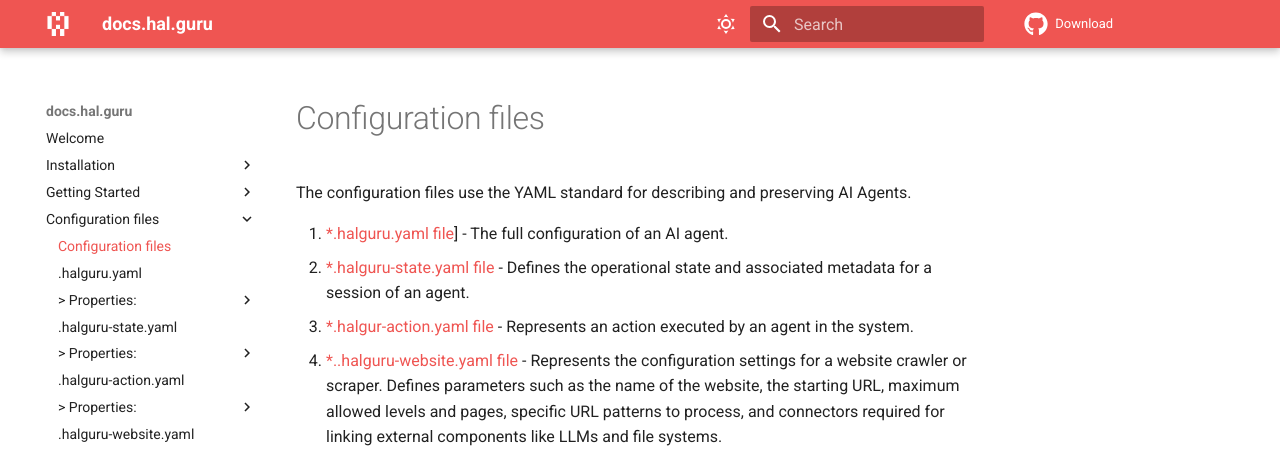
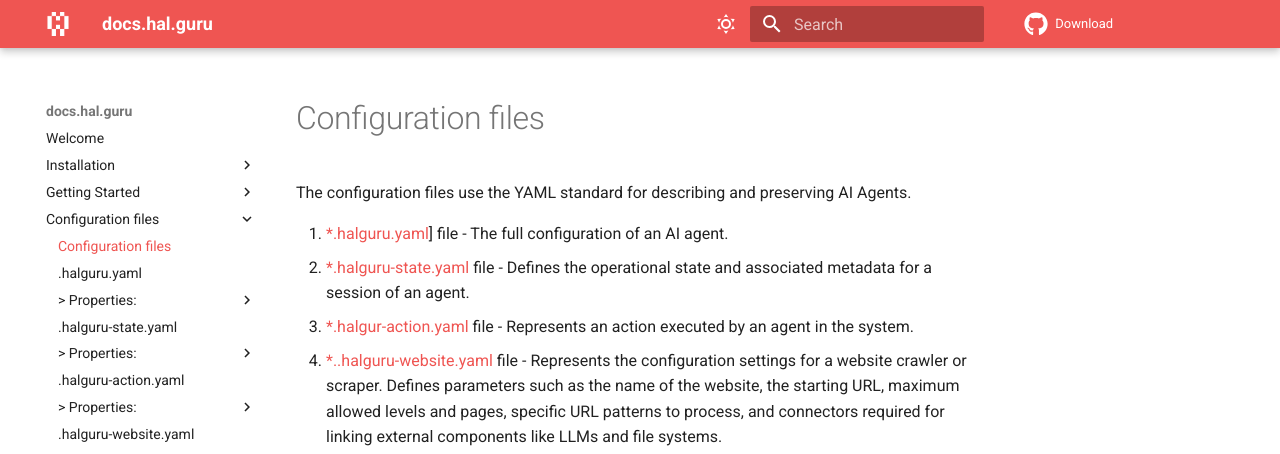
Before and after one commit to HAL-guru/hal.guru, an MkDocs documentation site: the page built from docs/models/index.md, in a window 1280 px wide. Shown: the top 454 px of the page. Built offline with MkDocs 1.6.1 and Material for MkDocs 9.7.7, drawn with Linux system fonts in a browser that asks for light colours; comment, search, counter and statistics services are not loaded.

Commit message:
Fix formatting issues in links and file descriptions.
Corrected misplaced brackets and improved consistency by aligning file descriptions with proper formatting. This ensures better readability and adherence to documentation standards.

```diff
--- a/docs/models/index.md
+++ b/docs/models/index.md
@@ -1,6 +1,6 @@
 The configuration files use the YAML standard for describing and preserving AI Agents.
 
-1. [*.halguru.yaml file](https://docs.hal.guru/models/%28halguru%29/)] - The full configuration of an AI agent.
-2. [*.halguru-state.yaml file](https://docs.hal.guru/models/%28state%29/) - Defines the operational state and associated metadata for a session of an agent.
-3. [*.halgur-action.yaml file](https://docs.hal.guru/models/%28action%29/) - Represents an action executed by an agent in the system.
-4. [*..halguru-website.yaml file](https://docs.hal.guru/models/%28website%29/) - Represents the configuration settings for a website crawler or scraper. Defines parameters such as the name of the website, the starting URL, maximum allowed levels and pages, specific URL patterns to process, and connectors required for linking external components like LLMs and file systems.
+1. [*.halguru.yaml](https://docs.hal.guru/models/%28halguru%29/)]  file - The full configuration of an AI agent.
+2. [*.halguru-state.yaml](https://docs.hal.guru/models/%28state%29/) file - Defines the operational state and associated metadata for a session of an agent.
+3. [*.halgur-action.yaml](https://docs.hal.guru/models/%28action%29/) file - Represents an action executed by an agent in the system.
+4. [*..halguru-website.yaml](https://docs.hal.guru/models/%28website%29/) file - Represents the configuration settings for a website crawler or scraper. Defines parameters such as the name of the website, the starting URL, maximum allowed levels and pages, specific URL patterns to process, and connectors required for linking external components like LLMs and file systems.
```
